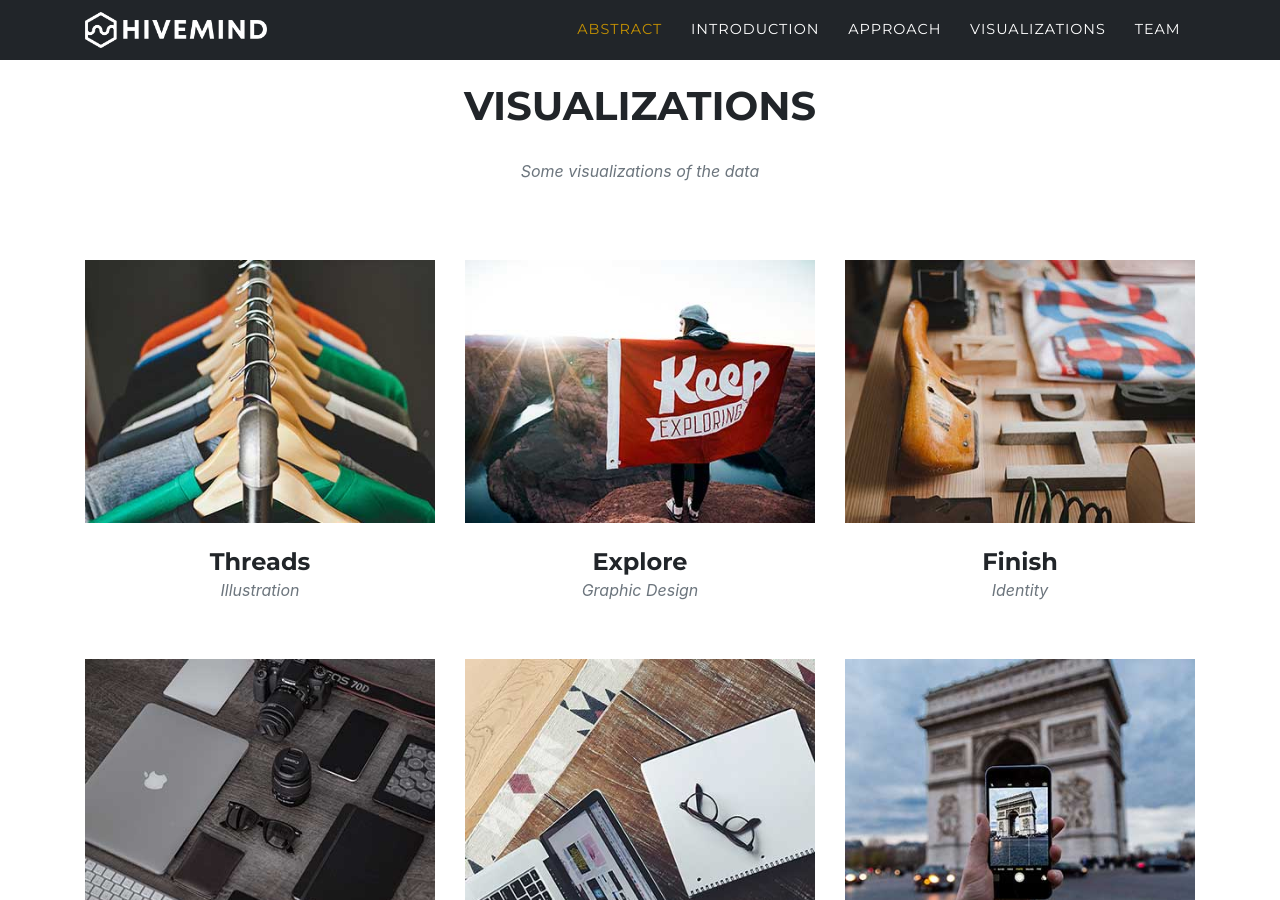
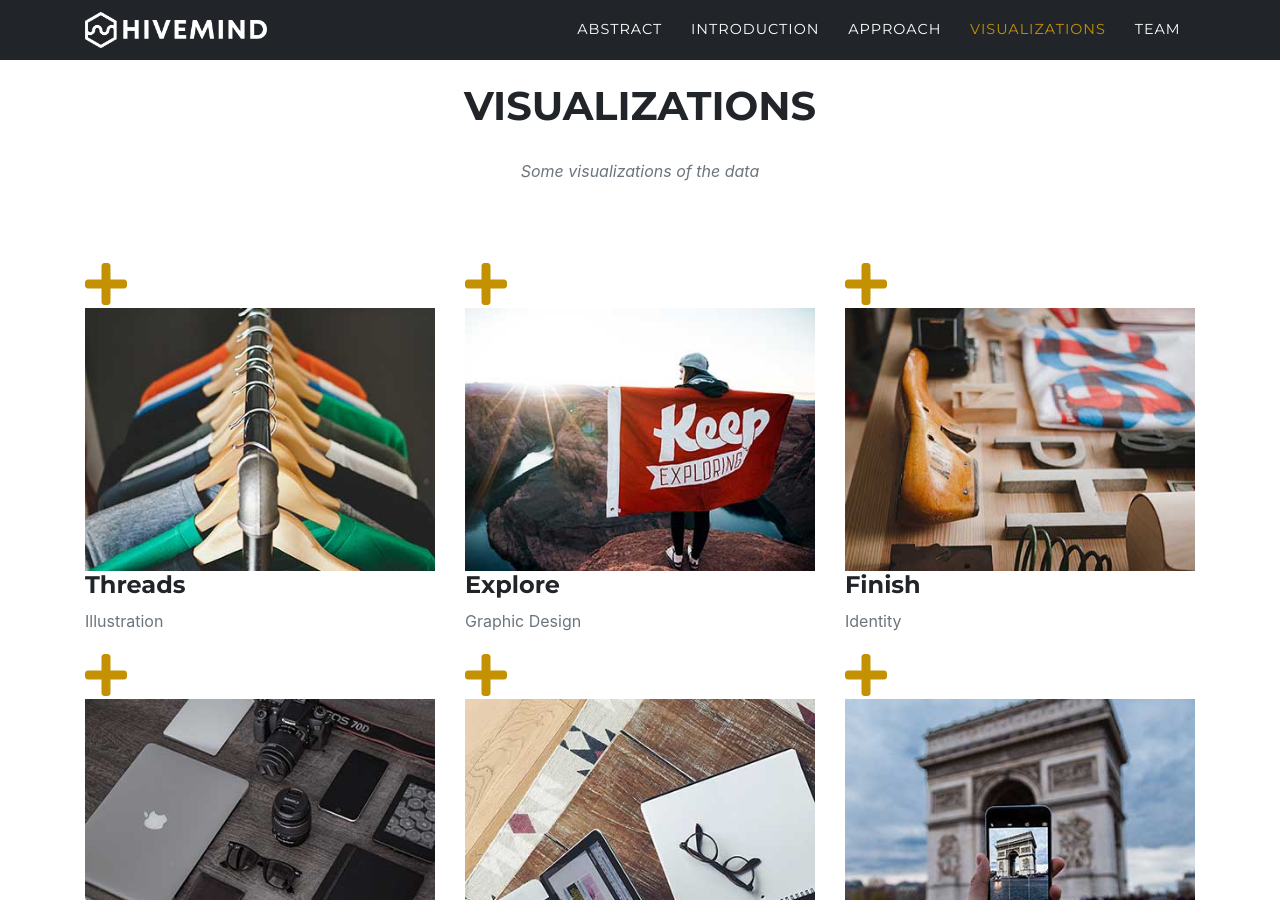
Before and after one commit to adahivemind/adahivemind.github.io, a Jekyll site: the page built from index.md, in a window 1280 px wide and 900 px high, scrolled down 4050 px. Built offline with Jekyll 4.4.1, drawn with Linux system fonts in a browser that asks for light colours; some web fonts are replaced.

Commit message:
Fix visualizations section id (dirty fix)

```diff
--- a/_data/sitetext.yml
+++ b/_data/sitetext.yml
@@ -35,7 +35,7 @@
   timeline:
     title: "Introduction"
     text: "Lorem ipsum timeline"
-    section: timeline
+    section: intro
     # left is the default
     #start_align: "left"
     body1: "Every year, natural disasters happen and often take many lives. After such events,
--- a/_includes/portfolio_grid.html
+++ b/_includes/portfolio_grid.html
@@ -1,5 +1,5 @@
 <!-- Portfolio Grid -->
-<section class="bg-white page-section" id="{{ site.data.sitetext[site.locale].portfolio.section | default: "portfolio" }}">
+<section class="bg-white page-section" id="visualizations">
   <div class="container">
     <div class="row">
       <div class="col-lg-12 text-center">
```
